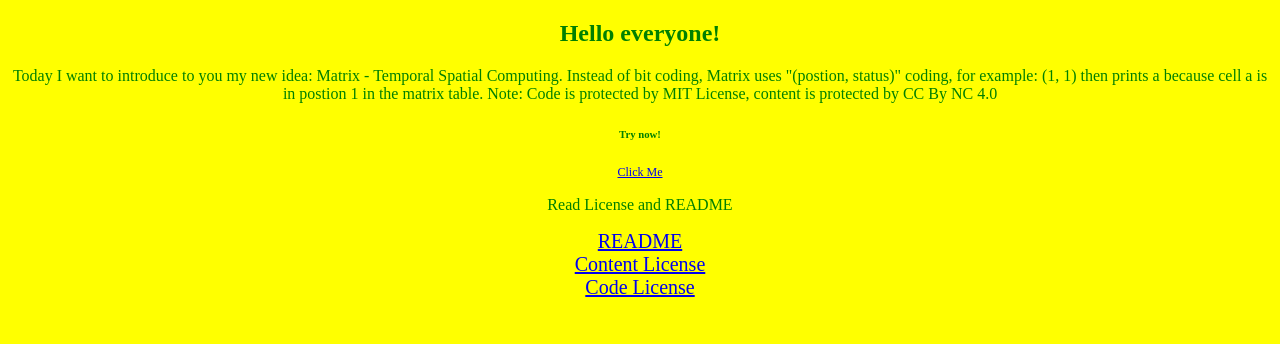
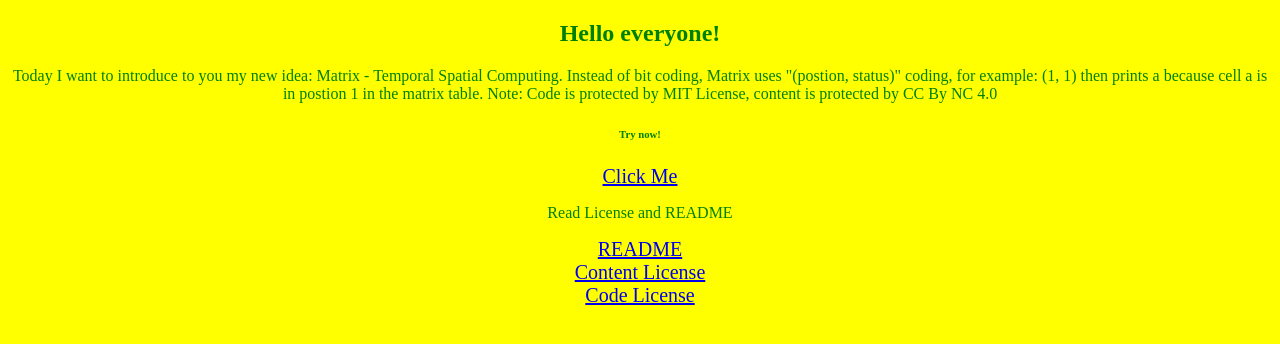
Before and after one commit to sigmapages/matrix_grid, a plain HTML site: page index.html in a window 1280 px wide. Drawn offline with Linux system fonts and the light colour scheme.

Commit message:
Update index.html

```diff
--- a/index.html
+++ b/index.html
@@ -13,7 +13,7 @@
      }
      a {
        display: block;
-       font-size: 12px
+       font-size: 20px !important
      }
   </style>
 </head>
```
